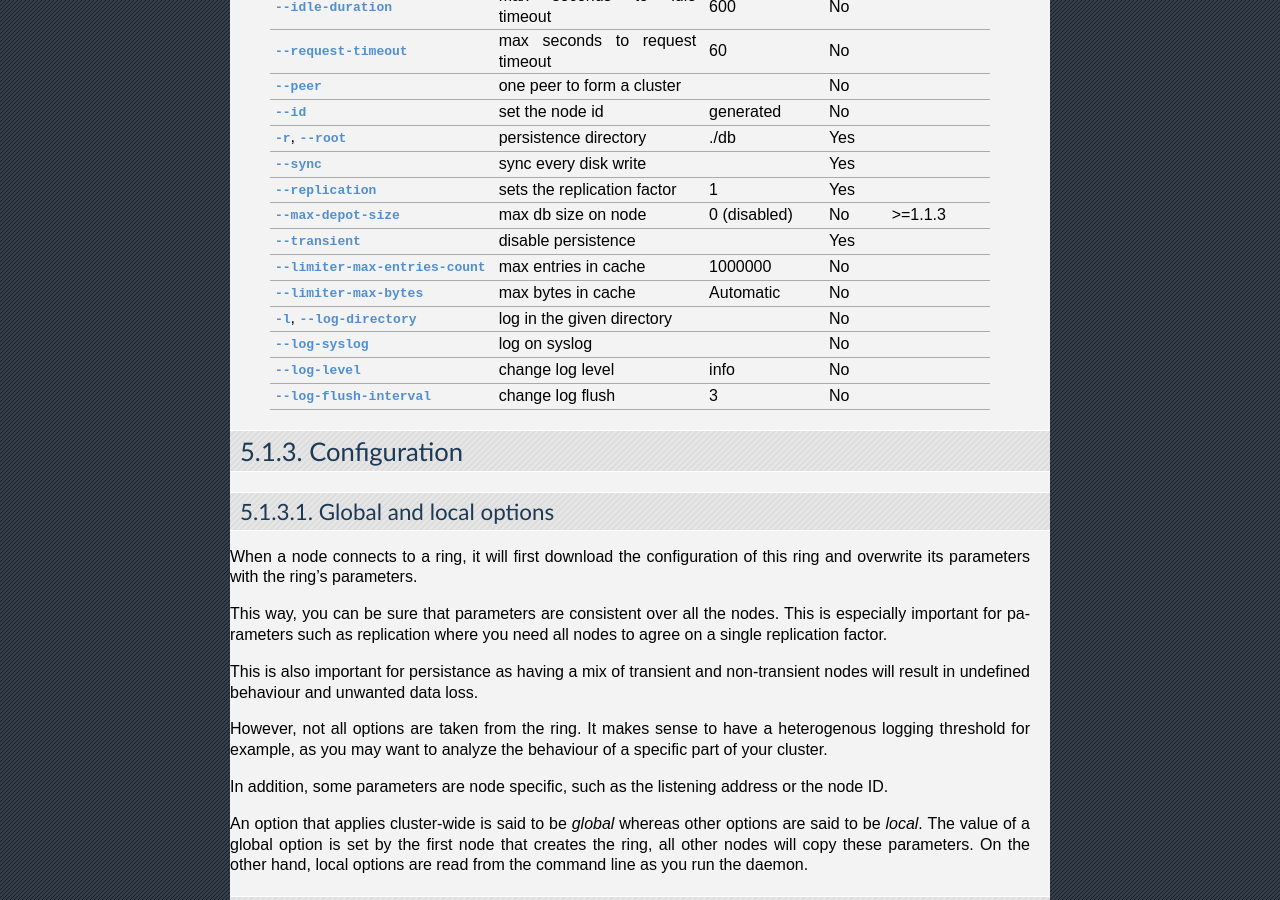
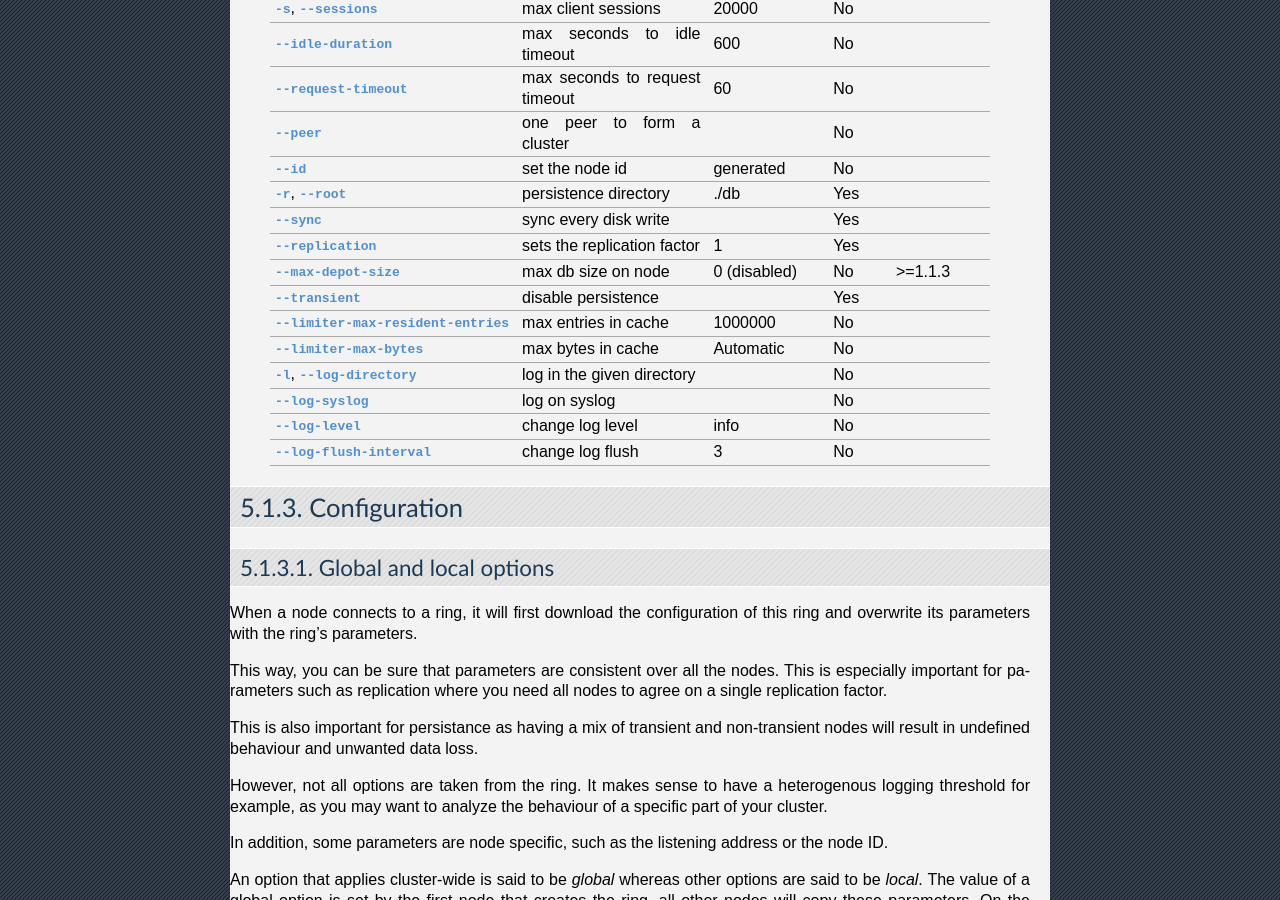
Before and after one commit to iltommi/qdb-documentation, a Sphinx documentation site: the page built from source/reference/qdbd.rst, in a window 1280 px wide and 900 px high, scrolled down 756 px. Built offline with Sphinx 7.4.7, drawn with Linux system fonts in a browser that asks for light colours; some of the changed text lies outside the part shown.

Commit message:
Update new parameter from Case 840

```diff
--- a/source/reference/qdbd.rst
+++ b/source/reference/qdbd.rst
@@ -40,7 +40,7 @@ Quick Reference
  :option:`--replication`                  sets the replication factor     1                     Yes
  :option:`--max-depot-size`               max db size on node             0 (disabled)          No           >=1.1.3
  :option:`--transient`                    disable persistence                                   Yes
- :option:`--limiter-max-entries-count`    max entries in cache            1000000               No
+ :option:`--limiter-max-resident-entries` max entries in cache            1000000               No
  :option:`--limiter-max-bytes`            max bytes in cache              Automatic             No
  :option:`-l`, :option:`--log-directory`  log in the given directory                            No
  :option:`--log-syslog`                   log on syslog                                         No
@@ -126,7 +126,7 @@ The ideal number of partitions is close to the number of physical cores your ser
 .. note::
     Unless a performance issue is identified, it is best to let the daemon compute the partition count.
 
-Use :option:`--limiter-max-entries-count` (defaults to 1,000,000) and :option:`--limiter-max-bytes` (defaults to a half the available physical memory) options to configure these thresholds.
+Use :option:`--limiter-max-resident-entries` (defaults to 1,000,000) and :option:`--limiter-max-bytes` (defaults to a half the available physical memory) options to configure these thresholds.
 
 Operating limits
 ================
@@ -481,7 +481,7 @@ Instance specific
         Setting this value too high may lead to `thrashing <https://en.wikipedia.org/wiki/Thrashing_%28computer_science%29>`_.
 
 
-.. option:: --limiter-max-entries-count=<count>
+.. option:: --limiter-max-resident-entries=<count>
 
     The maximum number of entries allowed in memory. Entries will be evicted as needed to enforce this limit.
 
@@ -494,7 +494,7 @@ Instance specific
     Example
         To keep the number of entries in memory below 101::
 
-            qdbd --limiter-max-entries=100
+            qdbd --limiter-max-resident-entries=100
 
     .. note::
         Setting this value too low may cause the server to spend more time evicting entries than processing requests.
@@ -584,7 +584,7 @@ The default configuration file is shown below::
                 "daemon": false
             },
             "limiter": {
-                "max_in_entries_count": 1000000,
+                "max_resident_entries": 1000000,
                 "max_bytes": 0
             },
             "logger": {
```
